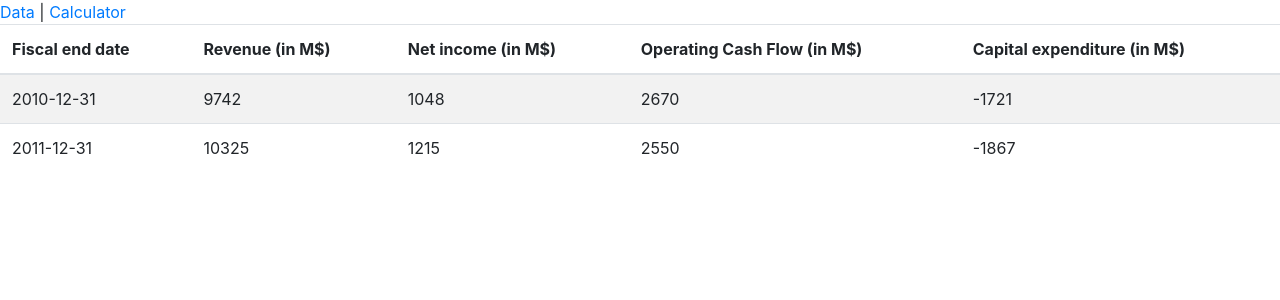
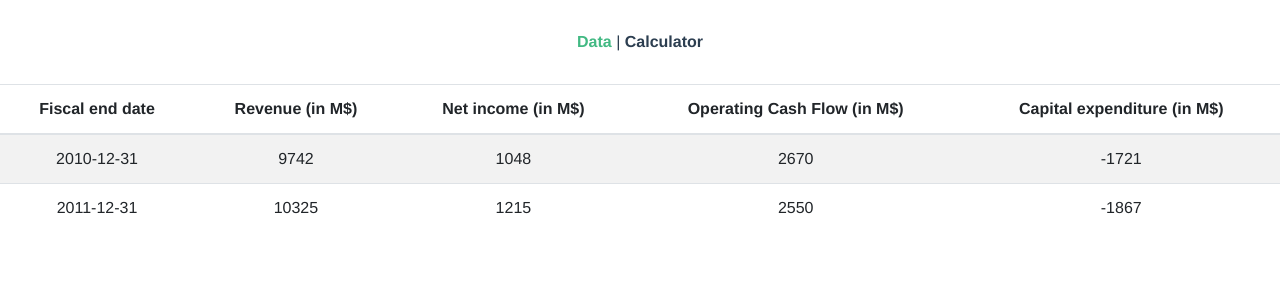
Before and after one commit to philippe-bourdeau/dcf-vue-app, a Vue app: page / in a window 1280 px wide. Shown: the top 300 px of the page. Built offline with nearby package versions, Linux system fonts and the light colour scheme.

Commit message:
put styling back for navigation

```diff
--- a/src/App.vue
+++ b/src/App.vue
@@ -9,4 +9,24 @@
 </template>
 
 <style>
+#app {
+  font-family: Avenir, Helvetica, Arial, sans-serif;
+  -webkit-font-smoothing: antialiased;
+  -moz-osx-font-smoothing: grayscale;
+  text-align: center;
+  color: #2c3e50;
+}
+
+#nav {
+  padding: 30px;
+}
+
+#nav a {
+  font-weight: bold;
+  color: #2c3e50;
+}
+
+#nav a.router-link-exact-active {
+  color: #42b983;
+}
 </style>
```
